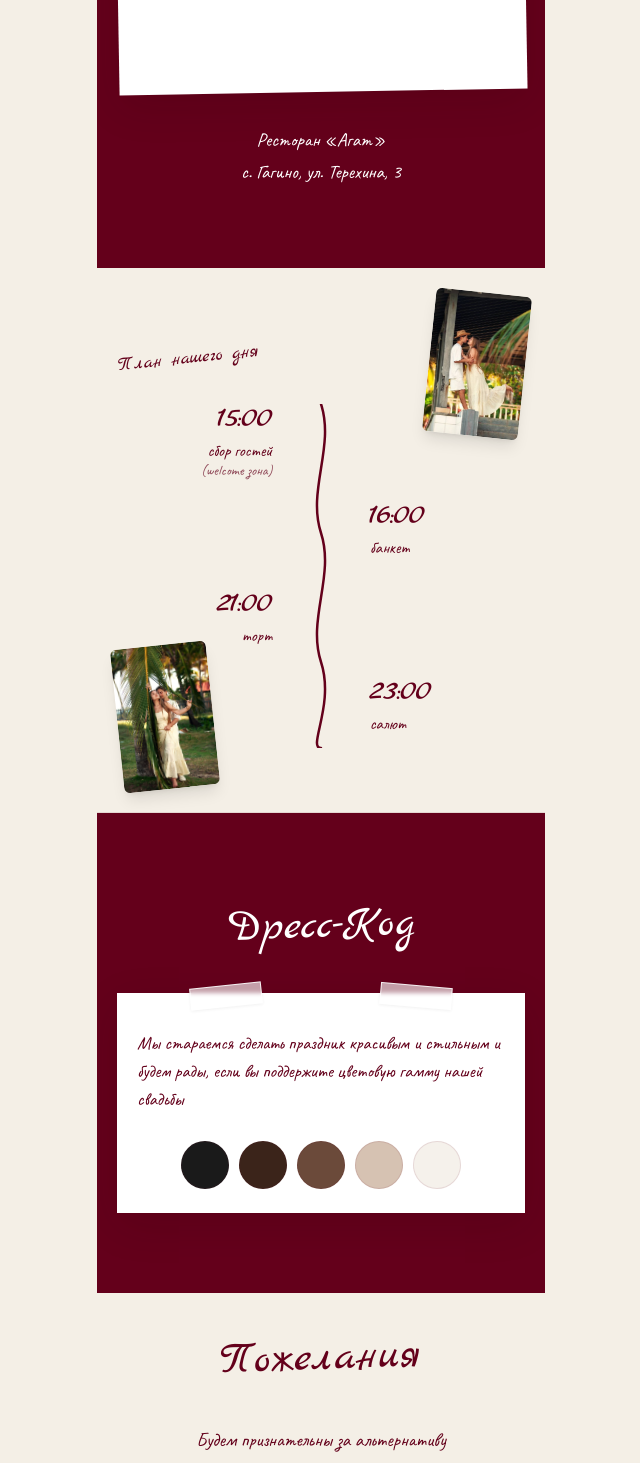
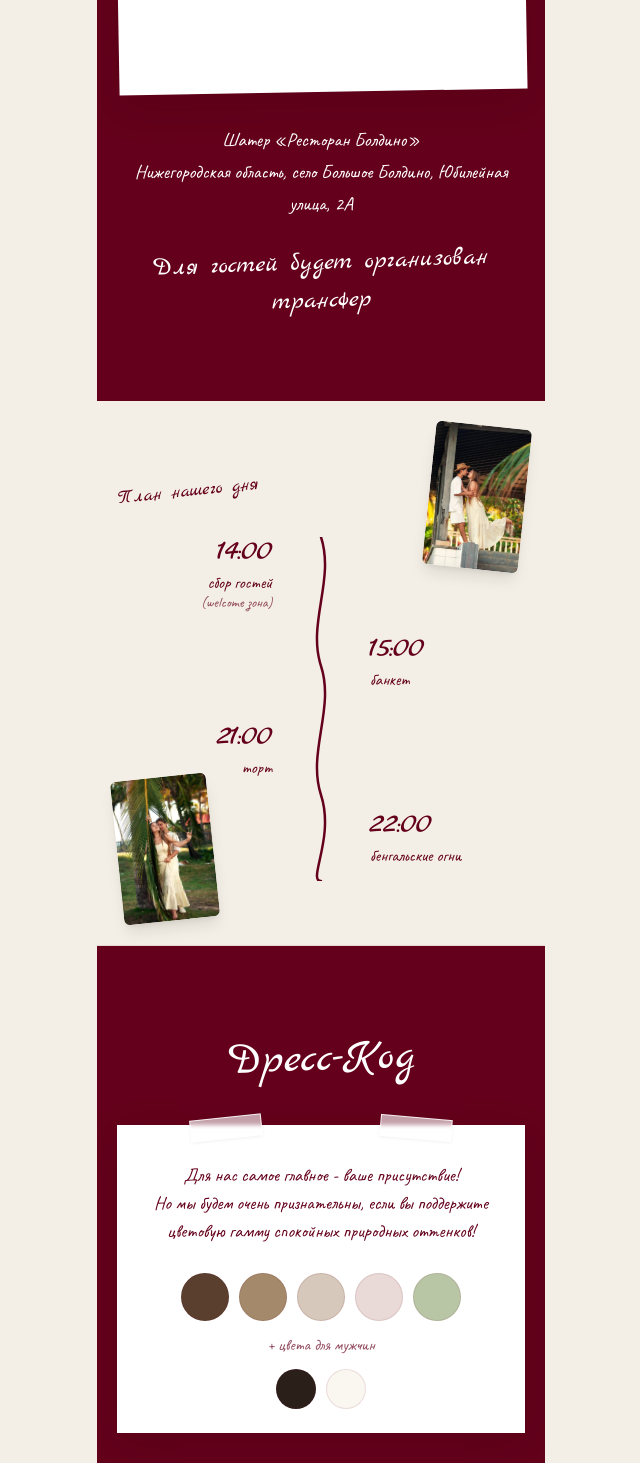
Before and after one commit to NotBadUS/wedding, a React (Vite) app: page / in a window 1280 px wide. Shown: the part 1880-3343 px from the top of the page, without its empty margins (319-959 px from the left). Built offline with nearby package versions, Linux system fonts and the light colour scheme.

Commit message:
fix location and pallete

```diff
--- a/src/App.jsx
+++ b/src/App.jsx
@@ -14,18 +14,31 @@ const fadeUp = {
   },
 };
 
-const palette = ["#1A1A1A", "#3B241A", "#6B4A3A", "#D6C2B2", "#F5F1EB"];
+// основная палитра
+const PALETTE = [
+  "#5A3F2E",
+  "#A48A6A",
+  "#D6C8BA",
+  "#E9DAD7",
+  "#B9C6A6",
+];
+
+// дополнительные (мужские / нейтральные)
+const MALE_COLORS = [
+  "#2B1F1A", // мягкий черный
+  "#FAF6F0", // молочный белый
+];
 
 const dayPlan = [
   {
-    time: "15:00",
+    time: "14:00",
     title: "сбор гостей",
     subtitle: "(welcome зона)",
     side: "left",
   },
 
   {
-    time: "16:00",
+    time: "15:00",
     title: "банкет",
     side: "right",
   },
@@ -37,8 +50,8 @@ const dayPlan = [
   },
 
   {
-    time: "23:00",
-    title: "салют",
+    time: "22:00",
+    title: "бенгальские огни",
     side: "right",
   },
 ];
@@ -413,10 +426,10 @@ ${data.favoriteSong}
           viewport={{ once: true }}
           className="text-center"
         >
-          <h2 className="font-script text-[2.8rem] rotate-[-2deg]">Локация</h2>
+          <h2 className="font-script text-[2.8rem] rotate-[-2deg]">Место проведения</h2>
           <TapedCard className="mt-8 overflow-hidden p-2 rotate-[-1deg]">
             <iframe
-              src="https://yandex.ru/map-widget/v1/?l=map&ll=45.022313%2C55.228639&z=17&pt=45.022313%2C55.228639%2Cpm2rdm"
+              src="https://yandex.ru/map-widget/v1/?ll=45.316062%2C55.005749&z=18&pt=45.316062%2C55.005749,pm2rdm"
               width="100%"
               height="280"
               frameBorder="0"
@@ -426,9 +439,12 @@ ${data.favoriteSong}
             />
           </TapedCard>
           <p className="font-hand mt-8 text-[1.2rem] leading-8">
-            Ресторан «Агат»
+            Шатер «Ресторан Болдино»
             <br />
-            с. Гагино, ул. Терехина, 3
+            Нижегородская область, село Большое Болдино, Юбилейная улица, 2А
+          </p>
+<p className="font-script mt-6 text-[1.6rem] rotate-[-2deg]">
+  Для гостей будет организован трансфер
 </p>
         </motion.div>
       </Section>
@@ -531,19 +547,41 @@ ${data.favoriteSong}
         >
           <h2 className="font-script text-[2.8rem] rotate-[-2deg]">Дресс-Код</h2>
 
-          <TapedCard className="mt-8 px-5 pb-6 pt-9 text-left text-[#64001b]">
+          <TapedCard className="mt-8 px-5 pb-6 pt-9 text-center text-[#64001b]">
             <p className="font-hand text-[1.15rem] leading-7">
-              Мы стараемся сделать праздник красивым и стильным и будем рады,
-              если вы поддержите цветовую гамму нашей свадьбы
+              Для нас самое главное - ваше присутствие!
+<br />
+Но мы будем очень признательны, если вы поддержите цветовую гамму спокойных природных оттенков!
             </p>
-            <div className="mt-7 flex justify-center gap-2.5">
-              {palette.map((color) => (
+     <div className="mt-7 flex flex-col items-center gap-3">
+
+  {/* основная палитра */}
+  <div className="flex justify-center gap-2.5">
+    {PALETTE.map((color) => (
       <div
         key={color}
         className="h-12 w-12 rounded-full border border-[#64001b]/10"
         style={{ background: color }}
       />
     ))}
+  </div>
+
+  {/* подпись */}
+  <p className="text-center font-hand text-[1rem] text-[#64001b]/70">
+    + цвета для мужчин
+  </p>
+
+  {/* мужские цвета */}
+  <div className="flex justify-center gap-2.5">
+    {MALE_COLORS.map((color) => (
+      <div
+        key={color}
+        className="h-10 w-10 rounded-full border border-[#64001b]/10"
+        style={{ background: color }}
+      />
+    ))}
+  </div>
+
 </div>
           </TapedCard>
         </motion.div>
```
Lines whose indentation alone changed are shown as unchanged.
